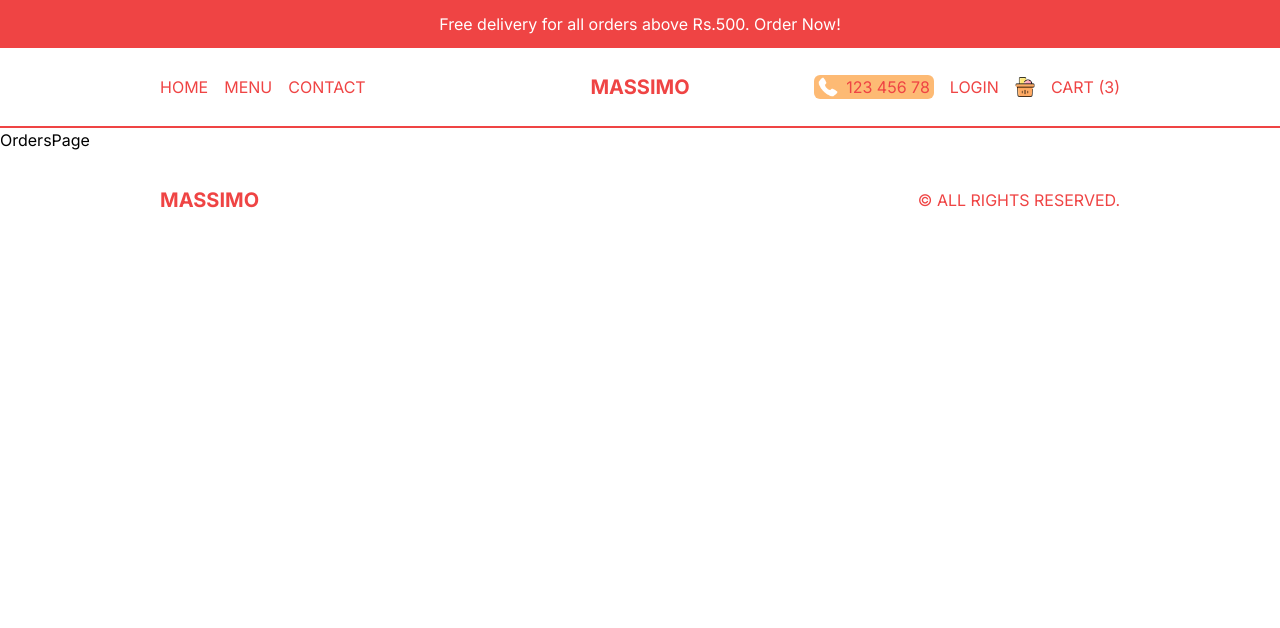
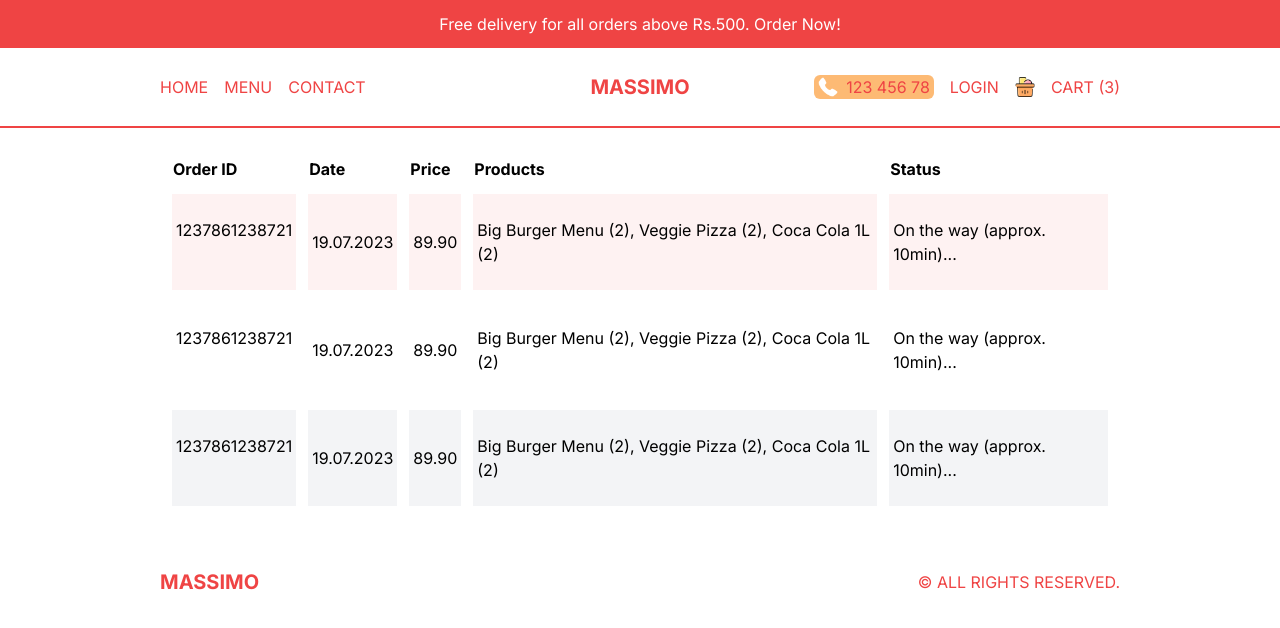
Before and after one commit to abhishekmazumder/pizzanext-del-app, a Next.js app: page /orders in a window 1280 px wide. Shown: the top 628 px of the page. Built offline with nearby package versions, Linux system fonts and the light colour scheme.

Commit message:
OrderScreen added

```diff
--- a/src/app/orders/page.tsx
+++ b/src/app/orders/page.tsx
@@ -1,9 +1,44 @@
-import React from 'react'
+import React from "react";
 
 const OrdersPage = () => {
   return (
-    <div>OrdersPage</div>
-  )
-}
+    <div className="p-4 lg:px-20 xl:px-40">
+      <table className="w-full border-separate border-spacing-3">
+        <thead>
+          <tr className="text-left">
+            <th className="hidden md:block">Order ID</th>
+            <th>Date</th>
+            <th>Price</th>
+            <th className="hidden md:block">Products</th>
+            <th>Status</th>
+          </tr>
+        </thead>
+        <tbody>
+          <tr className="text-sm md:text-base bg-red-50">
+            <td className="hidden md:block py-6 px-1">1237861238721</td>
+            <td className="py-6 px-1">19.07.2023</td>
+            <td className="py-6 px-1">89.90</td>
+            <td className="hidden md:block py-6 px-1">Big Burger Menu (2), Veggie Pizza (2), Coca Cola 1L (2)</td>
+            <td className="py-6 px-1">On the way (approx. 10min)...</td>
+          </tr>
+          <tr className="text-sm md:text-base odd:bg-gray-100">
+            <td className="hidden md:block py-6 px-1">1237861238721</td>
+            <td className="py-6 px-1">19.07.2023</td>
+            <td className="py-6 px-1">89.90</td>
+            <td className="hidden md:block py-6 px-1">Big Burger Menu (2), Veggie Pizza (2), Coca Cola 1L (2)</td>
+            <td className="py-6 px-1">On the way (approx. 10min)...</td>
+          </tr>
+          <tr className="text-sm md:text-base odd:bg-gray-100">
+            <td className="hidden md:block py-6 px-1">1237861238721</td>
+            <td className="py-6 px-1">19.07.2023</td>
+            <td className="py-6 px-1">89.90</td>
+            <td className="hidden md:block py-6 px-1">Big Burger Menu (2), Veggie Pizza (2), Coca Cola 1L (2)</td>
+            <td className="py-6 px-1">On the way (approx. 10min)...</td>
+          </tr>
+        </tbody>
+      </table>
+    </div>
+  );
+};
 
-export default OrdersPage
+export default OrdersPage;
```
